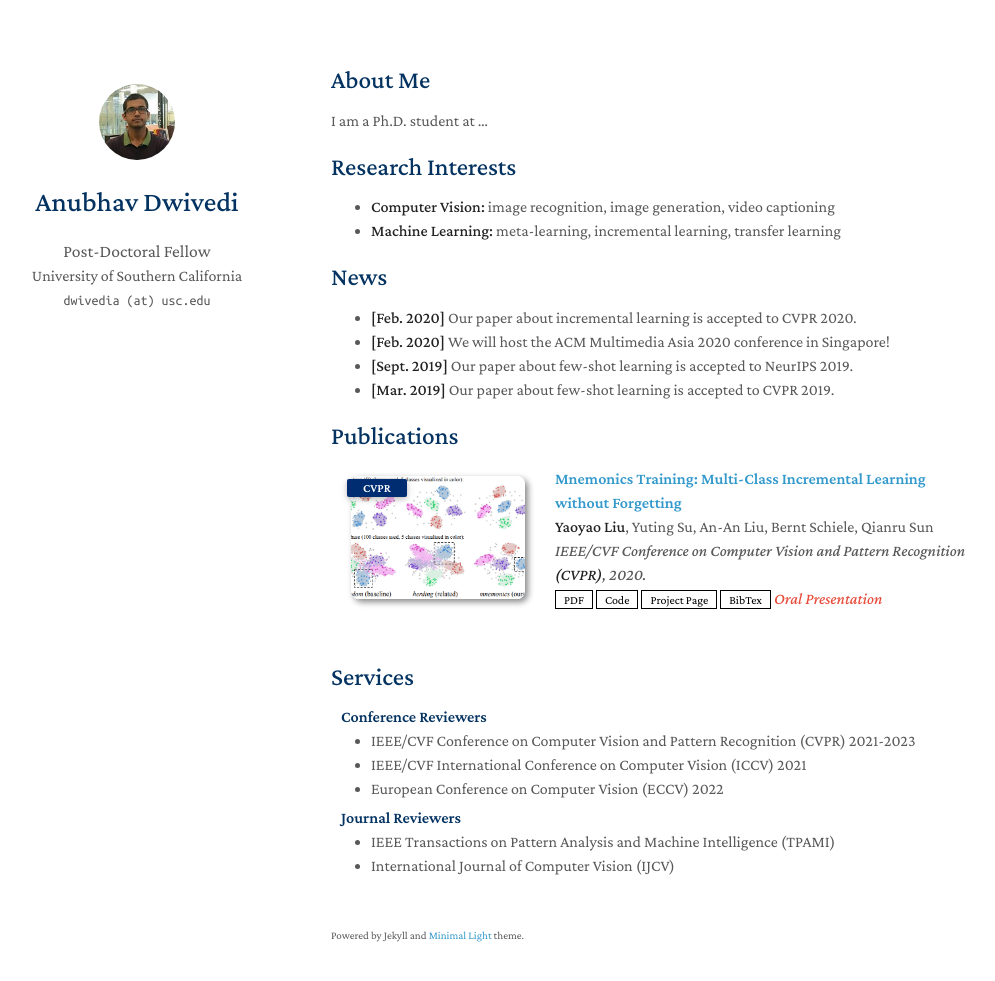
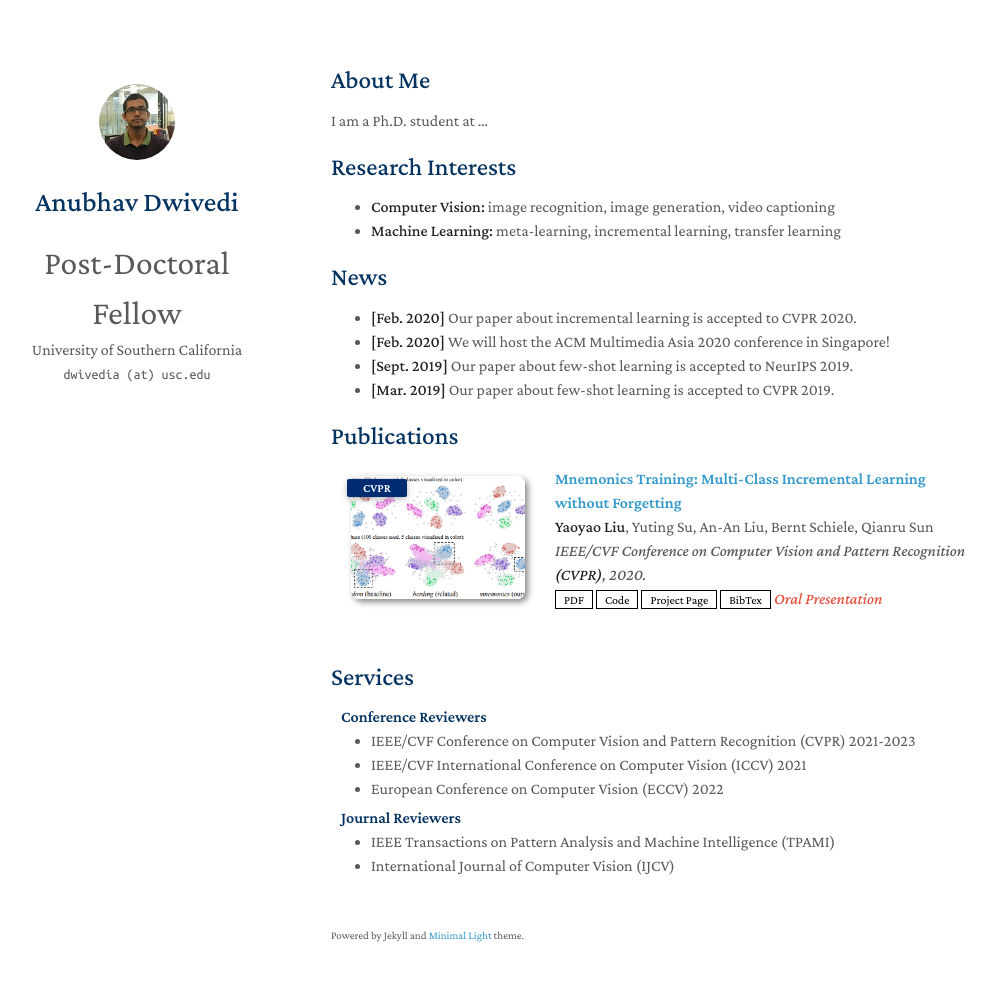
Before and after one commit to dwivedi-anubhav/website, a Jekyll site: the page built from index.md, in a window 1280 px wide and 1016 px high. Shown: the top 981 px of the window, without its empty margins (139-1134 px from the left). Built offline with Jekyll 4.4.1, drawn with Linux system fonts in a browser that asks for light colours; nearby versions of some CDN libraries; a style sheet for code colours, icons or effects is not loaded; our own code applies the rules of GitHub Pages for plain Markdown files.

Commit message:
Update homepage.html

```diff
--- a/_layouts/homepage.html
+++ b/_layouts/homepage.html
@@ -36,7 +36,7 @@
         <h1>{{ site.title }}</h1>
 
         {% if site.position %}
-        <position style="font-size:1.10rem;">{{ site.position }}</position>
+        <position style="font-size:2.10rem;">{{ site.position }}</position>
         <br>
         {% endif %}
         {% if site.affiliation %}
```
